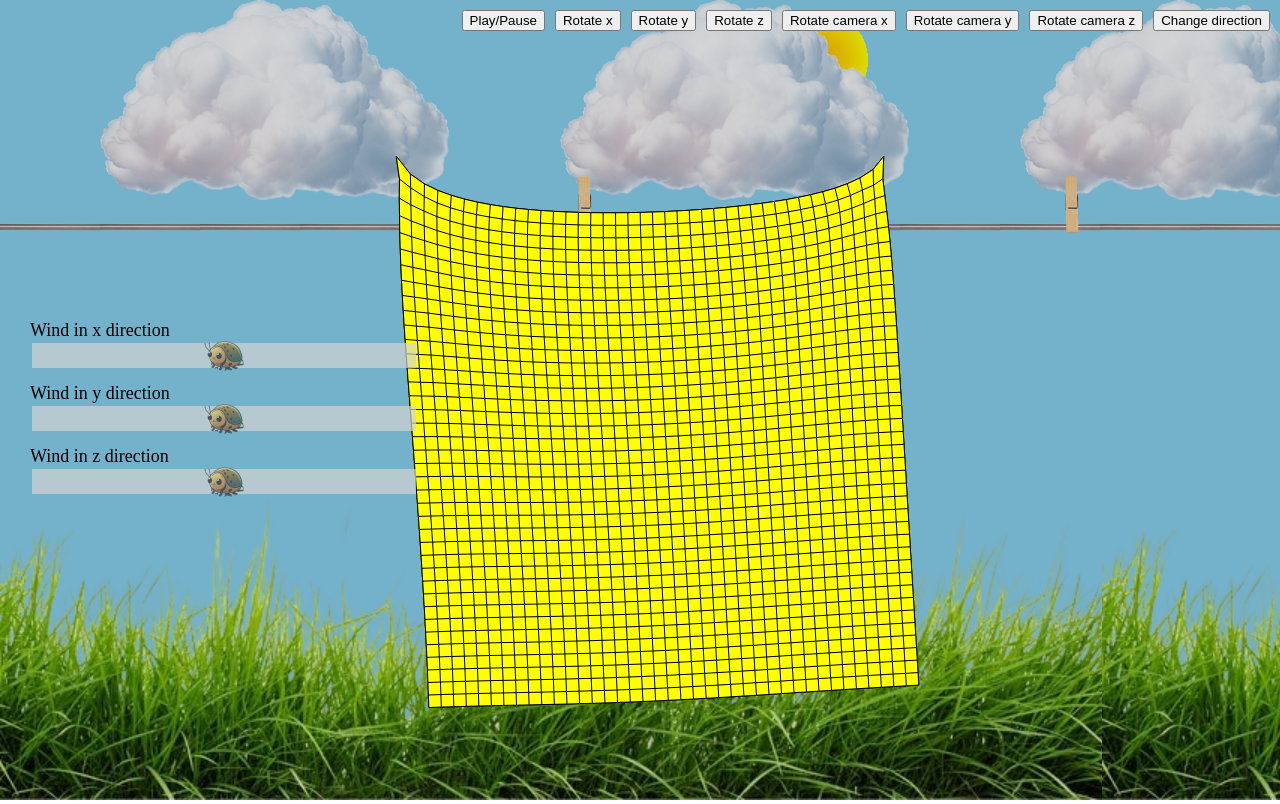
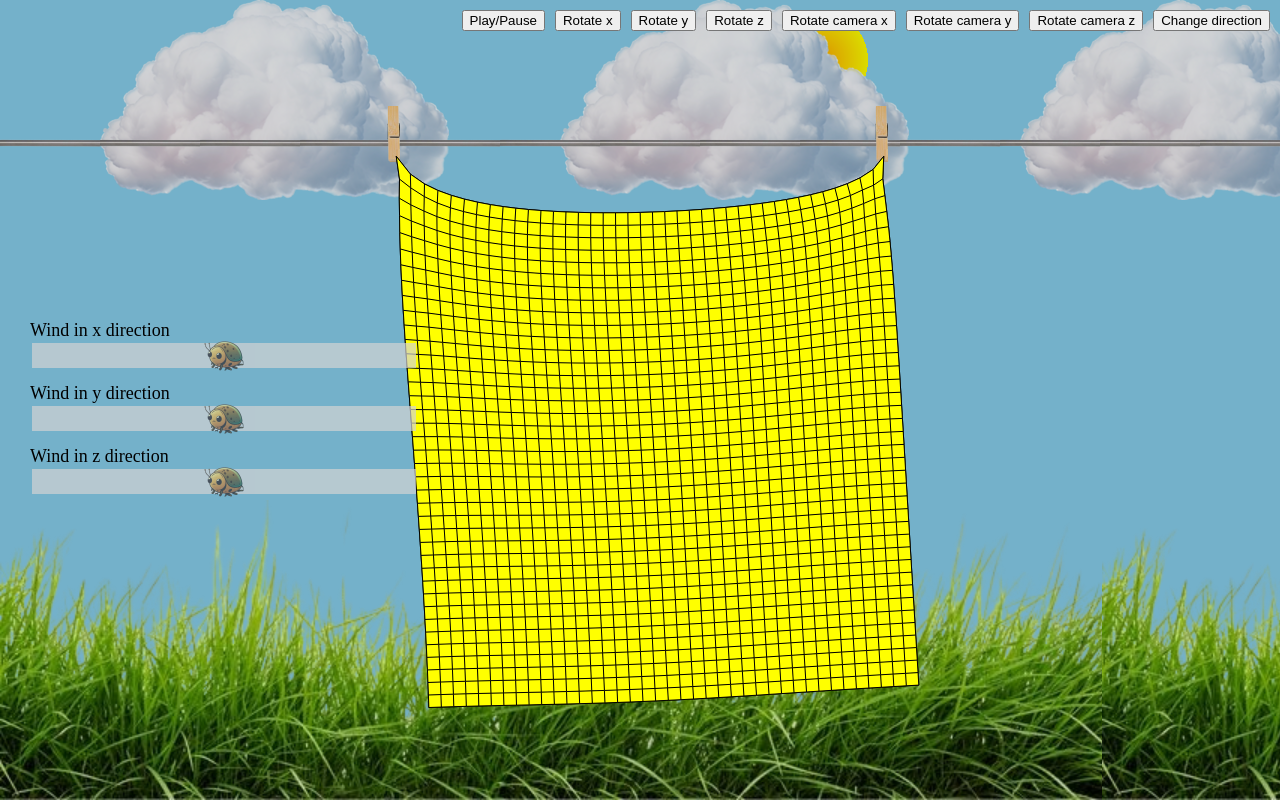
Before and after one commit to Realchop/XPBD-cloth-simulation, a website built with Vite: page xpbd/index.html in a window 1280 px wide. Shown: the top 804 px of the page. Built offline with nearby package versions, Linux system fonts and the light colour scheme.

Commit message:
Make stipaljke responsive

```diff
--- a/xpbd/main.js
+++ b/xpbd/main.js
@@ -5,15 +5,24 @@
 // Canvas setup
 const canvas = document.querySelector("canvas");
 const ctx = canvas.getContext("2d");
-canvas.width = window.innerWidth;
-canvas.height = window.innerHeight;
+const dpr = window.devicePixelRatio || 1;
+canvas.width = window.innerWidth*dpr;
+canvas.height = window.innerHeight*dpr;
 
 const numberOfPoints = 40;
 const r = 2;
-const clothSide = 500;
+const clothSide = 500*dpr;
 const distanceCoef = clothSide/numberOfPoints;
-const startX = (window.innerWidth-(distanceCoef*(numberOfPoints-1)))/2;
-const startY = (window.innerHeight-(distanceCoef*(numberOfPoints-1)))/2;
+const startX = (window.innerWidth*dpr-(distanceCoef*(numberOfPoints-1)))/2;
+const startY = (window.innerHeight*dpr-(distanceCoef*(numberOfPoints-1)))/2;
+
+const stipaljka1 = document.getElementById("stipaljka1");
+const stipaljka2 = document.getElementById("stipaljka2");
+stipaljka1.style.top = stipaljka2.style.top = `${startY/dpr-50}px`;
+stipaljka1.style.left = `${startX/dpr-9}px`;
+stipaljka2.style.left = `${(startX+distanceCoef*(numberOfPoints-1))/dpr-9}px`;
+const sipka = document.getElementById("sipka");
+sipka.style.top = `${startY/dpr-50}px`;
 
 // Inicijalizacija tacaka
 let points = [];
--- a/xpbd/styles.css
+++ b/xpbd/styles.css
@@ -17,6 +17,7 @@ canvas {
     top: 10px;
     right: 10px;
 }
+
 #background {
     position: absolute;
     top: 0;
@@ -38,6 +39,7 @@ canvas {
     height: 300px;
     left: -200px;
 }
+
 #sunce {
     position: absolute;
     top: 10px;
@@ -47,6 +49,7 @@ canvas {
     width: 100px;
     height : 100px;
 }
+
 #sipka {
     position: absolute;
     top: 190px;
@@ -55,24 +58,23 @@ canvas {
     background-image: url(images/pole3.png);
     background-repeat: repeat-x;
 }
+
 #stipaljka1 {
     position: absolute;
-    left: 550px;
-    top: 170px;
-    width: 300px;
-    height: 300px;
-    background-image: url(images/clothespin2.png);
+    width: 17px;
+    height: 100px;
+    background-image: url(images/clothespin3.png);
     background-repeat: no-repeat;
 }
+
 #stipaljka2 {
     position: absolute;
-    left: 1037px;
-    top: 170px;
-    width: 300px;
-    height: 300px;
-    background-image: url(images/clothespin2.png);
+    width: 17px;
+    height: 100px;
+    background-image: url(images/clothespin3.png);
     background-repeat: no-repeat;
 }
+
 #ram{
     display:none;
     position: absolute;
@@ -81,6 +83,7 @@ canvas {
     height: 1000px;
     background-image: url(images/frame.png);
 }
+
 #trava {
     position: absolute;
     bottom: 0;
@@ -97,6 +100,7 @@ canvas {
     left: 30px;
     font-size: large;
 }
+
 .slider {
     position: absolute;
     -webkit-appearance: none;
@@ -110,9 +114,11 @@ canvas {
     transition: opacity .2s;
     z-index: 2000 !important;
 }
+
 .slider:hover {
     opacity: 1;
 }
+
 .slider::-webkit-slider-thumb {
     -webkit-appearance: none;
     appearance: none;
@@ -123,6 +129,7 @@ canvas {
     cursor: pointer;
     background-repeat: no-repeat;
 }
+
 .slider::-moz-range-thumb {
     width: 50px;
     height: 50px;
```
Also changed, not shown: xpbd/images/clothespin3.png (added). Lines whose indentation alone changed are shown as unchanged.
